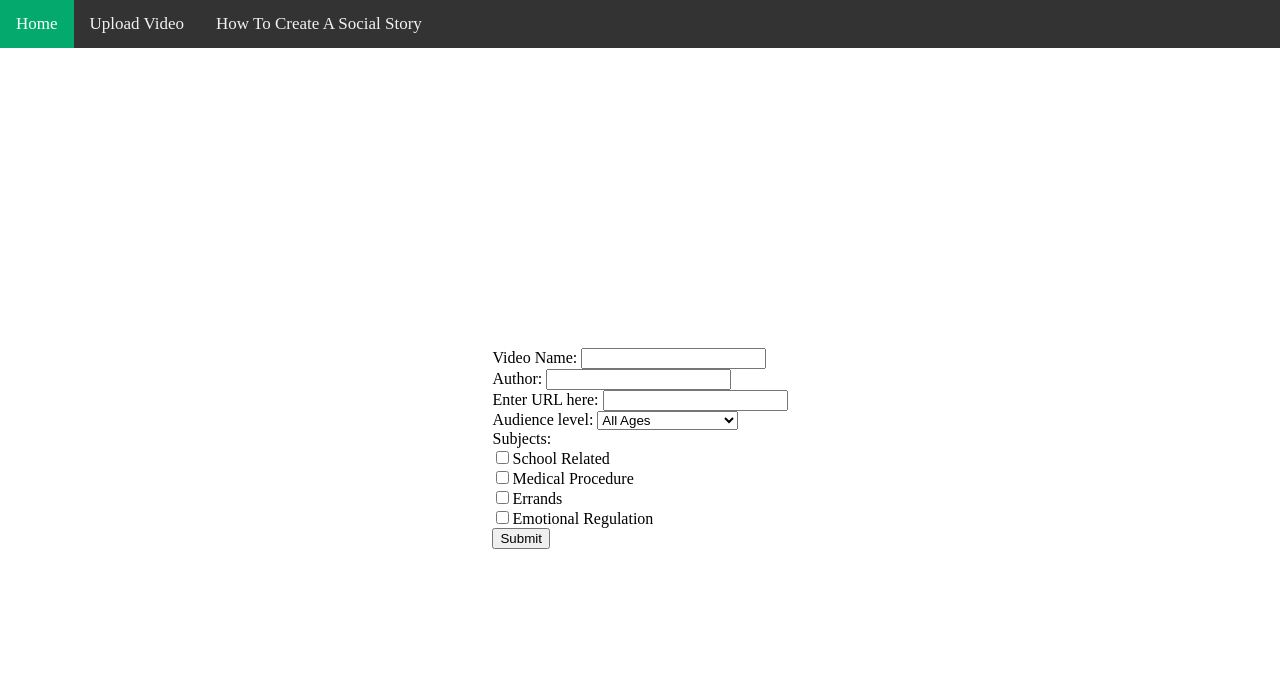
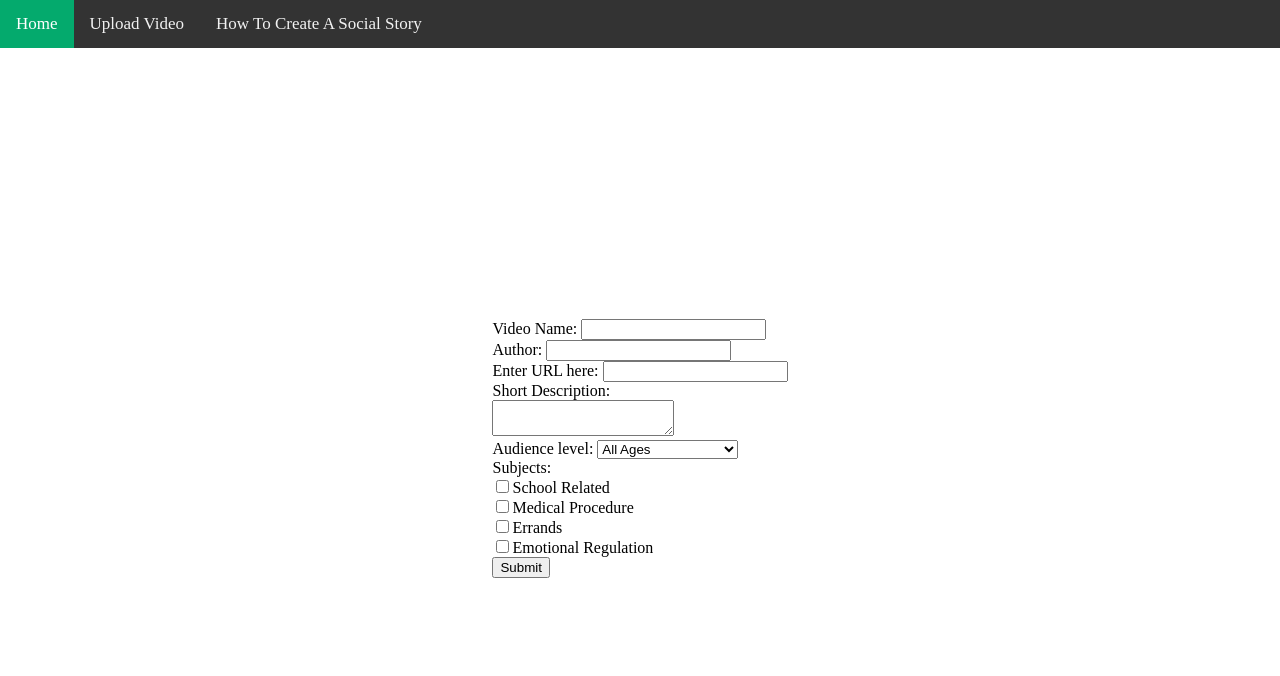
Before and after one commit to Corin-M/CapstoneProgress, a Flask app: page /uploads in a window 1280 px wide. Shown: the top 676 px of the page. Run offline with Flask 2, Linux system fonts and the light colour scheme.

Commit message:
Description Added
Description section added to uploads and display of videos. Search function extended to look into descriptions.

```diff
--- a/app.py
+++ b/app.py
@@ -17,8 +17,7 @@ class Upload(db.Model):
     author = db.Column(db.String(16))
     fileURL= db.Column(db.String(50))
     tags= db.Column(db.String(50))
-    # errands=db.Column(db.String(16))
-    #  emotReg = db.Column(db.String(16))
+    description = db.Column(db.String(150))
     audience= db.Column(db.String(50))
     show_filter= db.Column(db.Boolean)
     show_search = db.Column(db.Boolean)
@@ -32,7 +31,7 @@ def checkDisplays():
     displayVids = []
     for video in Upload.query.all():
         if video.show_filter==True and video.show_search==True:
-            displayVids.append([video.fileName,video.author, video.fileURL])
+            displayVids.append([video.fileName,video.author,  video.fileURL,video.description])
     return displayVids
 
 def clearSearchFilters():
@@ -46,7 +45,7 @@ def clearSearchFilters():
 def index():
     displayVids = []
     for video in Upload.query.all():
-         displayVids.append([video.fileName,video.author, video.fileURL])
+         displayVids.append([video.fileName,video.author, video.fileURL, video.description])
     return render_template('index.html', vids=displayVids)
 
 
@@ -62,9 +61,8 @@ def filterSearch():
         for video in Upload.query.all():
             video.show_search = True
     else:
-        for video in Upload.query.filter(Upload.author.contains(searchTerm)):
-            video.show_search = True
-        for video in Upload.query.filter(Upload.fileName.contains(searchTerm)):
+        for video in Upload.query.filter(Upload.author.contains(searchTerm)|
+        Upload.fileName.contains(searchTerm) |Upload.description.contains(searchTerm)):
             video.show_search = True
     if cat_filter == "all" and aud_filter == "all":
         for video in Upload.query.all():
@@ -92,8 +90,8 @@ def add():
         tags=""
         for tag in tagList:
             tags = tags +tag
-        urlID= "https://www.youtube.com/embed/"+ fullURL[startNumIndex+2:startNumIndex +13]
-        newUpload = Upload(fileName=request.form['videoName'], author =request.form['author'],fileURL=urlID, audience=request.form['audience'],
+        urlID= "https://www.youtube.com/embed/"+ fullURL[starstNumIndex+2:startNumIndex +13]
+        newUpload = Upload(fileName=request.form['videoName'], author =request.form['author'],description = request.form['description'],fileURL=urlID, audience=request.form['audience'],
                    tags= tags, show_search=True, show_filter=True)
         db.session.add(newUpload)
         db.session.commit()
--- a/templates/index.html
+++ b/templates/index.html
@@ -52,6 +52,8 @@
         <iframe width="420" height="315"
         src="{{vid[2]}}">
         </iframe><br>
+        {{vid[3]}}<br>
+        -----------------<br>
       {% endfor %}
    </div>
 </body>
--- a/templates/uploading.html
+++ b/templates/uploading.html
@@ -44,6 +44,8 @@
           <input type="text" id="author" name ="author"><br>
           <label for="videoURL">Enter URL here:</label>
           <input type="text" id="videoURL" name="videoURL"><br>
+          <label for="description">Short Description:</label><br>
+          <textarea id="description" name ="description"></textarea><br>
           <label for="audience">Audience level:</label>
           <select name="audience" id="audience">
             <option value="all">All Ages</option>
```
